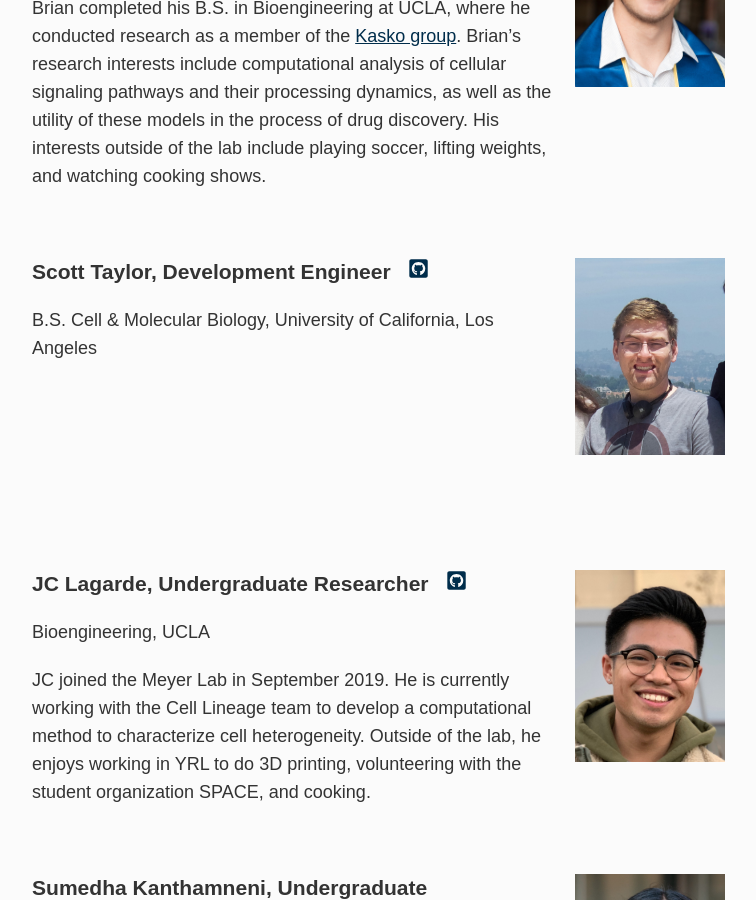
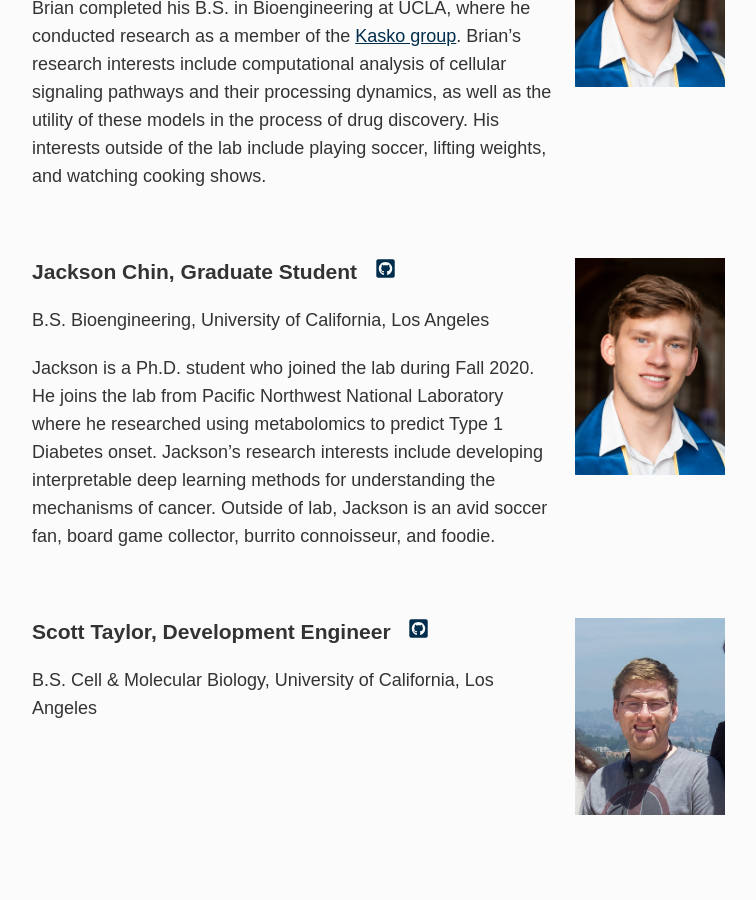
Before and after one commit to meyer-lab/asmlab.org, a Jekyll site: the page built from team/index.md, in a window 1280 px wide and 900 px high, scrolled down 2533 px. Shown: the whole window, without its empty margins (253-1009 px from the left). Built offline with Jekyll 4.4.1, drawn with Linux system fonts in a browser that asks for light colours; some web fonts are replaced.

Commit message:
Update index.md

```diff
--- a/team/index.md
+++ b/team/index.md
@@ -53,6 +53,14 @@
 B.S. Bioengineering, University of California, Los Angeles
 
 Brian is a Ph.D. student who joined the lab during Summer 2019. Brian completed his B.S. in Bioengineering at UCLA, where he conducted research as a member of the [Kasko group](http://kaskolab.com). Brian's research interests include computational analysis of cellular signaling pathways and their processing dynamics, as well as the utility of these models in the process of drug discovery. His interests outside of the lab include playing soccer, lifting weights, and watching cooking shows.
+
+<br />
+
+<div class="span_3 right"><img src="/public/photos/brianoj.jpg" width="150px" alt="Jackson's picture" /></div>
+### Jackson Chin, Graduate Student&nbsp;&nbsp;&nbsp;<a href="https://github.com/JacksonLChin"><svg class="svg-icon"><use xlink:href="#fa-github"></use></svg></a>
+B.S. Bioengineering, University of California, Los Angeles
+
+Jackson is a Ph.D. student who joined the lab during Fall 2020. He joins the lab from Pacific Northwest National Laboratory where he researched using metabolomics to predict Type 1 Diabetes onset. Jackson’s research interests include developing interpretable deep learning methods for understanding the mechanisms of cancer. Outside of lab, Jackson is an avid soccer fan, board game collector, burrito connoisseur, and foodie.
 
 <br />
 
```
